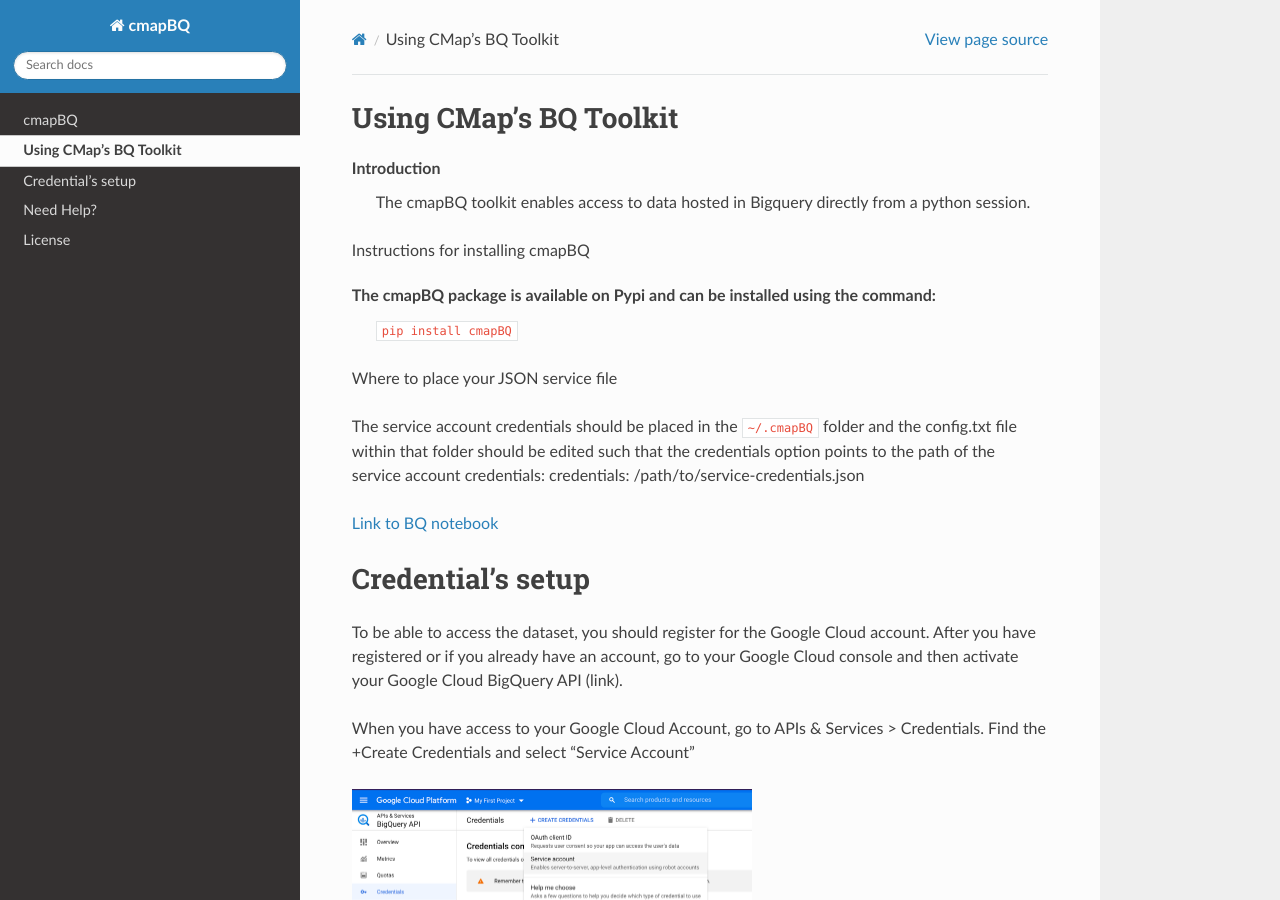
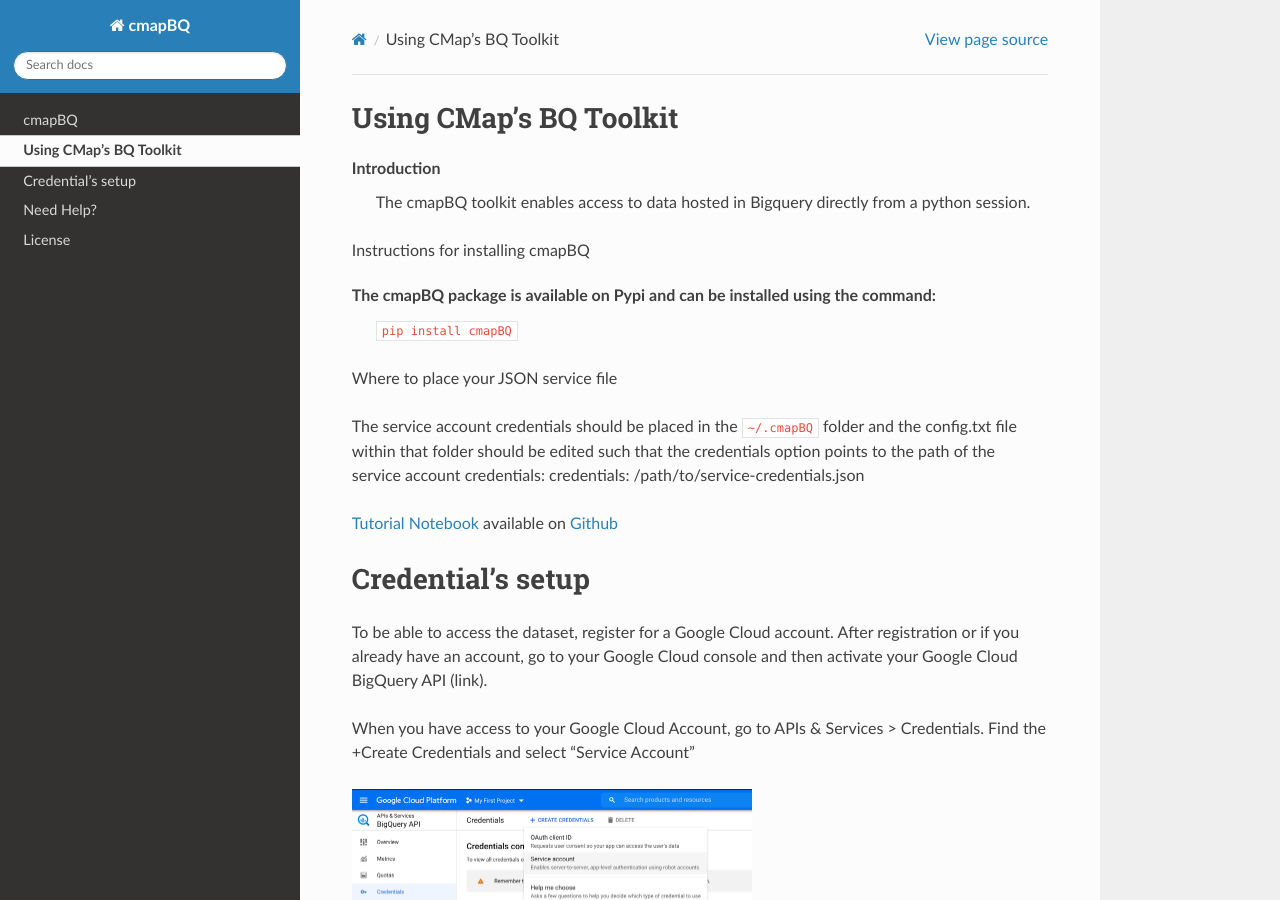
Before and after one commit to cmap/cmapBQ, a Sphinx documentation site: the page built from docs/source/setup-guide.rst, in a window 1280 px wide and 900 px high. Built offline with Sphinx 7.4.7 and the Read the Docs theme 2.0.0, drawn with Linux system fonts in a browser that asks for light colours; pages that are not in the unit, such as notebooks, are missing from menus.

Commit message:
fix: added links to Tutorial and changed some wording

```diff
--- a/docs/source/setup-guide.rst
+++ b/docs/source/setup-guide.rst
@@ -16,14 +16,14 @@
 credentials: /path/to/service-credentials.json
 
 
-`Link to BQ notebook
-<https://colab.research.google.com/github/cmap/lincs-workshop-2020/blob/main/BQ_toolkit_demo.ipynb>`_
+`Tutorial Notebook
+<https://colab.research.google.com/github/cmap/lincs-workshop-2020/blob/main/BQ_toolkit_demo.ipynb>`_  available on `Github <https://github.com/cmap/lincs-workshop-2020>`_
 
 
 Credential's setup
 ==================
 
-To be able to access the dataset, you should register for the Google Cloud account. After you have registered or if you already have an account, go to your Google Cloud console and then activate your Google Cloud BigQuery API (link).
+To be able to access the dataset, register for a Google Cloud account. After registration or if you already have an account, go to your Google Cloud console and then activate your Google Cloud BigQuery API (link).
 
 When you have access to your Google Cloud Account, go to APIs & Services > Credentials. Find the +Create Credentials and select “Service Account”
 
```
